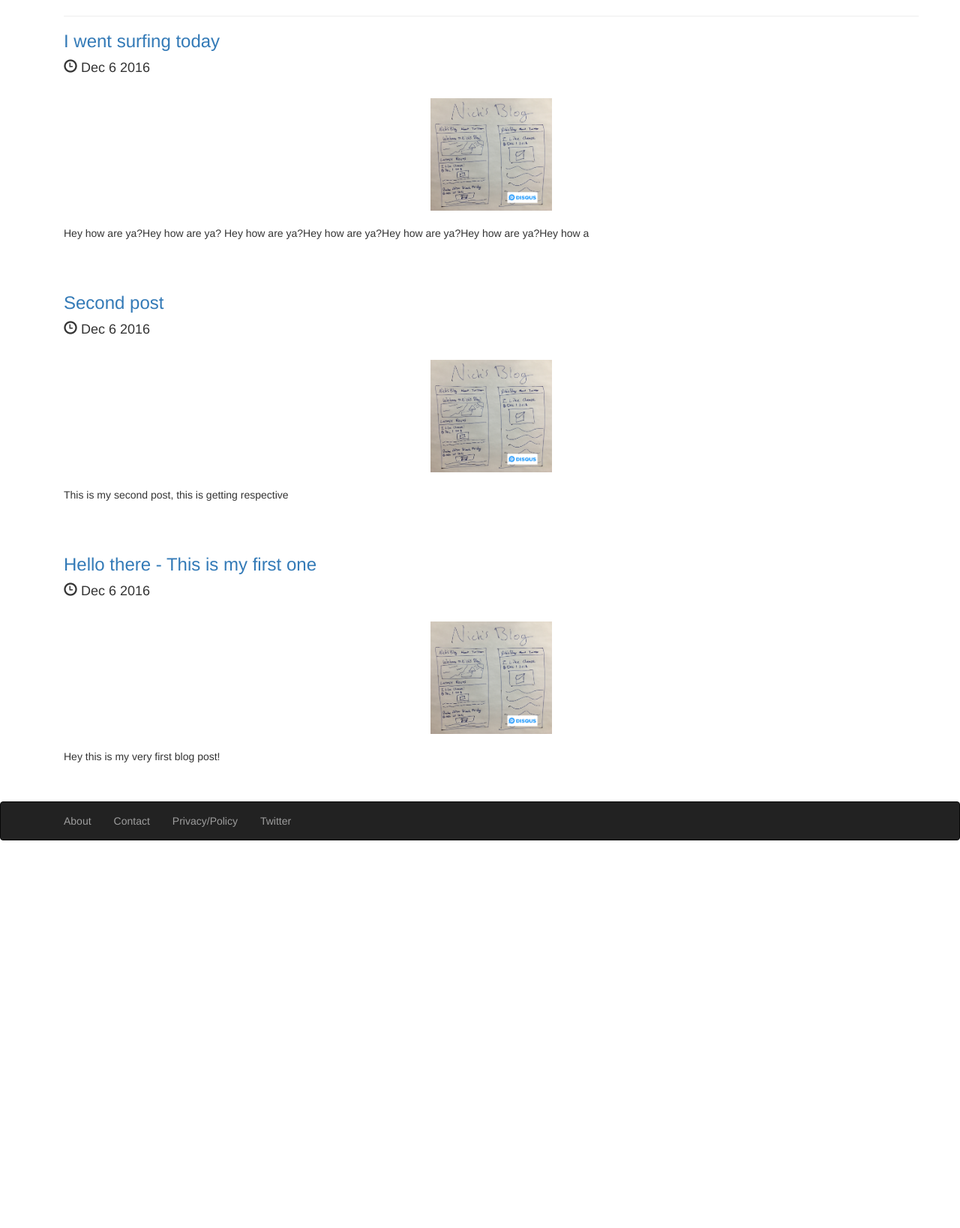
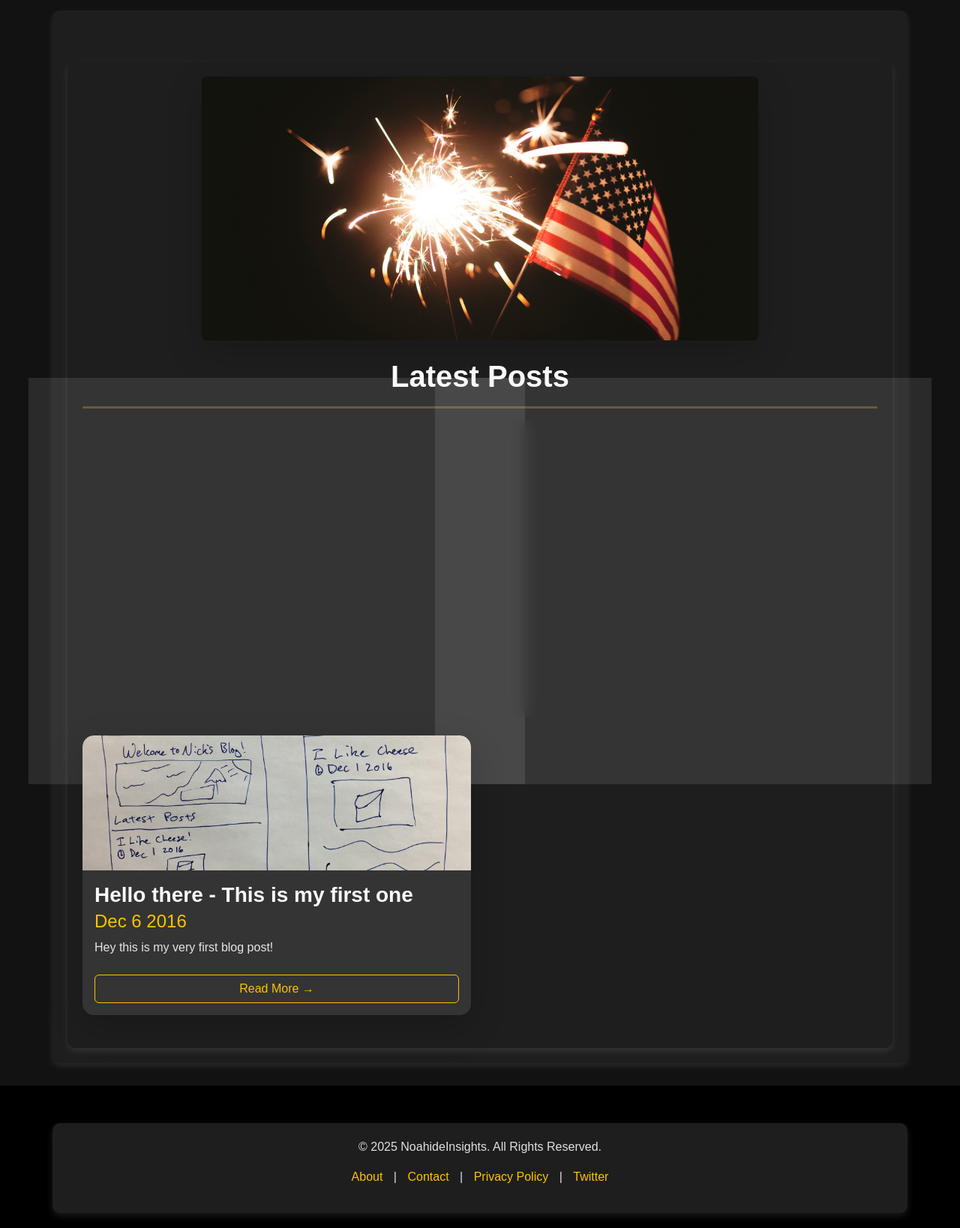
Before and after one commit to Xcheche/noahide, a Django app: page / in a window 1280 px wide. Shown: the part 494-2132 px from the top of the page at 75% size. Before the commit the page ends 1615 px from the top, so only its background shows below. Run offline with Django 3.2, Linux system fonts and the light colour scheme; data comes from the database, SQL or seed files in the repository; some libraries are stand-ins or nearby versions.

Commit message:
changed ui

```diff
--- a/posts/templates/base.html
+++ b/posts/templates/base.html
@@ -3,105 +3,154 @@
 <html lang="en">
   <head>
     <meta charset="utf-8" />
-    <meta http-equiv="X-UA-Compatible" content="IE=edge" />
     <meta name="viewport" content="width=device-width, initial-scale=1" />
-    <!-- The above 3 meta tags *must* come first in the head; any other head content must come *after* these tags -->
-    <title>Nick's Blog</title>
+    <title>{% block title %}NoahideInsights{% endblock %}</title>
 
-    <!-- Bootstrap -->
-
+    <!-- Bootstrap 5 -->
     <link
       rel="stylesheet"
-      href="https://maxcdn.bootstrapcdn.com/bootstrap/3.3.7/css/bootstrap.min.css"
-      integrity="sha384-BVYiiSIFeK1dGmJRAkycuHAHRg32OmUcww7on3RYdg4Va+PmSTsz/K68vbdEjh4u"
-      crossorigin="anonymous"
+      href="https://cdn.jsdelivr.net/npm/bootstrap@5.3.0/dist/css/bootstrap.min.css"
     />
+    <style>
+      /* Custom Styles */
+      body {
+        font-family: "Poppins", sans-serif;
+        background: #121212; /* Dark background */
+        color: #e0e0e0;
+      }
 
+      .navbar {
+        background: linear-gradient(135deg, #212121, #000);
+        padding: 15px 0;
+      }
 
-    <!-- HTML5 shim and Respond.js for IE8 support of HTML5 elements and media queries -->
-    <!-- WARNING: Respond.js doesn't work if you view the page via file:// -->
-    <!--[if lt IE 9]>
-      <script src="https://oss.maxcdn.com/html5shiv/3.7.3/html5shiv.min.js"></script>
-      <script src="https://oss.maxcdn.com/respond/1.4.2/respond.min.js"></script>
-    <![endif]-->
+      .navbar-brand {
+        font-weight: bold;
+        font-size: 1.6rem;
+        color: #f8f9fa !important;
+      }
+
+      .nav-link {
+        color: #e0e0e0 !important;
+        transition: color 0.3s ease;
+      }
+
+      .nav-link:hover {
+        color: #ffc107 !important;
+      }
+
+      .hero {
+        background: url("{% static 'images/hero-bg.jpg' %}") center/cover
+          no-repeat;
+        color: white;
+        text-align: center;
+        padding: 100px 20px;
+      }
+
+      .hero h1 {
+        font-size: 3rem;
+        font-weight: bold;
+      }
+
+      .container {
+        margin-top: 30px;
+        background: #1e1e1e;
+        padding: 20px;
+        border-radius: 10px;
+        box-shadow: 0 4px 10px rgba(255, 255, 255, 0.1);
+      }
+
+      .footer {
+        background: #000;
+        color: #e0e0e0;
+        padding: 20px;
+        text-align: center;
+        margin-top: 30px;
+      }
+
+      .footer a {
+        color: #ffc107;
+        text-decoration: none;
+        margin: 0 10px;
+      }
+
+      .footer a:hover {
+        text-decoration: underline;
+      }
+
+      .btn-custom {
+        background: #ffc107;
+        color: #000;
+        padding: 10px 20px;
+        border-radius: 5px;
+        font-weight: bold;
+        transition: 0.3s ease;
+      }
+
+      .btn-custom:hover {
+        background: #ffca28;
+        color: #000;
+      }
+    </style>
   </head>
   <body>
-    <nav class="navbar navbar-inverse">
+    <!-- Navbar -->
+    <nav class="navbar navbar-expand-lg navbar-dark">
       <div class="container">
-        <div class="navbar-header">
+        <a class="navbar-brand" href="{% url 'home' %}">NoahideInsights</a>
         <button
+          class="navbar-toggler"
           type="button"
-            class="navbar-toggle"
-            data-toggle="collapse"
-            data-target="#mynav"
+          data-bs-toggle="collapse"
+          data-bs-target="#navbarNav"
         >
-            <span class="icon-bar"></span>
-            <span class="icon-bar"></span>
-            <span class="icon-bar"></span>
+          <span class="navbar-toggler-icon"></span>
         </button>
-          <a class="navbar-brand" href="{% url 'home' %}">NoahideInsights</a>
-        </div>
-        <div class="collapse navbar-collapse" id="mynav">
-          <ul class="nav navbar-nav">
-            <li><a href="#">Create Blog</a></li>
-            <li><a href="#">Contact</a></li>
+        <div class="collapse navbar-collapse" id="navbarNav">
+          <ul class="navbar-nav me-auto">
+            <li class="nav-item"><a class="nav-link" href="#">Create Post</a></li>
+            <li class="nav-item"><a class="nav-link" href="#">Contact</a></li>
           </ul>
-          <ul class="nav navbar-nav navbar-right">
-            <li><a href="#">Profile</a></li>
-            <li><a href="#">Sign Out</a></li>
-
-            <li><a href="#">Sign Up</a></li>
-            <li><a href="#">Login</a></li>
+          <ul class="navbar-nav">
+            <li class="nav-item"><a class="nav-link" href="#">Profile</a></li>
+            <li class="nav-item"><a class="nav-link" href="#">Sign Out</a></li>
+            <li class="nav-item">
+              <a class="nav-link btn-custom text-dark px-3" href="#">Sign Up</a>
+            </li>
+            <li class="nav-item">
+              <a class="nav-link btn btn-outline-light px-3" href="#">Login</a>
+            </li>
           </ul>
         </div>
       </div>
     </nav>
 
-<div class="container">
-    {% block content %}
-    {% endblock %}
+    <!-- Hero Section -->
+    <div class="hero">
+      <h1>Welcome to Noahide Insights</h1>
+      <p>Your hub for knowledge, wisdom, and inspiration.</p>
+      <a href="#" class="btn-custom">Explore Now</a>
     </div>
 
-
-    <footer class="footer text-center">
-      <nav class="navbar navbar-inverse">
+    <!-- Main Content -->
     <div class="container">
-          <div class="navbar-header">
-            <!-- <button
-              type="button"
-              class="navbar-toggle"
-              data-toggle="collapse"
-              data-target="#mynav"
-            >
-              <span class="icon-bar"></span>
-              <span class="icon-bar"></span>
-              <span class="icon-bar"></span>
-            </button> -->
-            <!-- <a class="navbar-brand" href="{% url 'home' %}">William's Blog</a> -->
-          </div>
-          <div class="" id="mynav">
-            <ul class="nav navbar-nav">
-              <li><a href="{% url 'about' %}">About </a></li>
-              <li><a href="#mynav">Contact</a></li>
-              <li><a href="#">Privacy/Policy</a></li>
-              <li><a href="http://www.twitter.com/cheche">Twitter</a></li>
-            </ul>
+      {% block content %} {% endblock %}
     </div>
 
+    <!-- Footer -->
+    <footer class="footer">
+      <div class="container">
+        <p>&copy; 2025 NoahideInsights. All Rights Reserved.</p>
+        <p>
+          <a href="{% url 'about' %}">About</a> |
+          <a href="#">Contact</a> |
+          <a href="#">Privacy Policy</a> |
+          <a href="http://www.twitter.com/cheche">Twitter</a>
+        </p>
       </div>
-      </nav>
-
-<!-- footer -->
-
     </footer>
 
-    <!-- jQuery (necessary for Bootstrap's JavaScript plugins) -->
-    <script src="https://ajax.googleapis.com/ajax/libs/jquery/1.12.4/jquery.min.js"></script>
-    <!-- Include all compiled plugins (below), or include individual files as needed -->
-    <script
-      src="https://maxcdn.bootstrapcdn.com/bootstrap/3.3.7/js/bootstrap.min.js"
-      integrity="sha384-Tc5IQib027qvyjSMfHjOMaLkfuWVxZxUPnCJA7l2mCWNIpG9mGCD8wGNIcPD7Txa"
-      crossorigin="anonymous"
-    ></script>
+    <!-- Bootstrap 5 JS -->
+    <script src="https://cdn.jsdelivr.net/npm/bootstrap@5.3.0/dist/js/bootstrap.bundle.min.js"></script>
   </body>
 </html>
--- a/posts/templates/posts/home.html
+++ b/posts/templates/posts/home.html
@@ -1,41 +1,74 @@
-
-
 {% extends 'base.html' %}
 {% block content %}
 
-    <div class="container">
-      <h1 class="text-center">Welcome to NoahideInsights!</h1>
+<div class="container mt-5">
   {% load static %}
+
+  <!-- Hero Section -->
+  <div class="text-center">
     <img
       src="{% static 'posts/home.jpg' %}"
-        class="img-responsive center-block"
-        style="max-height: 300px"
+      class="img-fluid rounded shadow-lg mb-4"
+      style="
+        max-height: 70%;
+        width: 70%;
+        height: auto;
+        border-radius: 20px;
+        box-shadow: 0px 10px 30px rgba(255, 255, 255, 0.2);
+      "
+      alt="Home Image"
     />
+  </div>
 
-      <h2>Latest Posts</h2>
-      <hr />
+  <h2 class="text-center fw-bold text-light" style="font-size: 2.5rem;">
+    Latest Posts
+  </h2>
+  <hr class="bg-warning" style="height: 3px; border-radius: 5px;" />
 
+  <div class="row">
     {% for post in posts.all %}
-
-      <a href="{% url 'post_detail' post.id %}"><h3>{{ post.title }}</h3></a>
-      <h4>
-        <span class="glyphicon glyphicon-time" aria-hidden="true"></span>
-
-        {{post.pub_date_pretty }}
-      </h4>
-      <br />
+    <div class="col-md-6 mb-4">
+      <div
+        class="card h-100 border-0 shadow-lg"
+        style="
+          background: rgba(255, 255, 255, 0.1);
+          backdrop-filter: blur(10px);
+          border-radius: 15px;
+          overflow: hidden;
+          transition: transform 0.3s ease-in-out;
+        "
+        onmouseover="this.style.transform='scale(1.05)'"
+        onmouseout="this.style.transform='scale(1)'"
+      >
+        <a href="{% url 'post_detail' post.id %}" class="text-decoration-none">
           <img
             src="{{ post.image.url }}"
-        class="img-responsive center-block"
-        style="max-height: 150px"
+            class="card-img-top img-fluid"
+            style="
+              max-height: 180px;
+              object-fit: cover;
+              border-top-left-radius: 15px;
+              border-top-right-radius: 15px;
+            "
+            alt="{{ post.title }}"
           />
-      <br />
-      <p>{{ post.summary }}</p>
-      <br />
-      <br />
-
+          <div class="card-body text-light">
+            <h3 class="card-title fw-bold">{{ post.title }}</h3>
+            <h4 class="card-subtitle mb-2 text-warning">
+              <i class="bi bi-clock"></i> {{ post.pub_date_pretty }}
+            </h4>
+            <p class="card-text" style="opacity: 0.9;">
+              {{ post.summary }}
+            </p>
+            <button class="btn btn-outline-warning w-100 mt-2">
+              Read More →
+            </button>
+          </div>
+        </a>
+      </div>
+    </div>
     {% endfor %}
   </div>
-
+</div>
 
 {% endblock %}
```
Also changed, not shown: posts/templates/posts/posts_detail.html (+52 -74 lines), sitepages/templates/sitepages/about.html (+46 -62 lines). Lines whose indentation alone changed are shown as unchanged.
